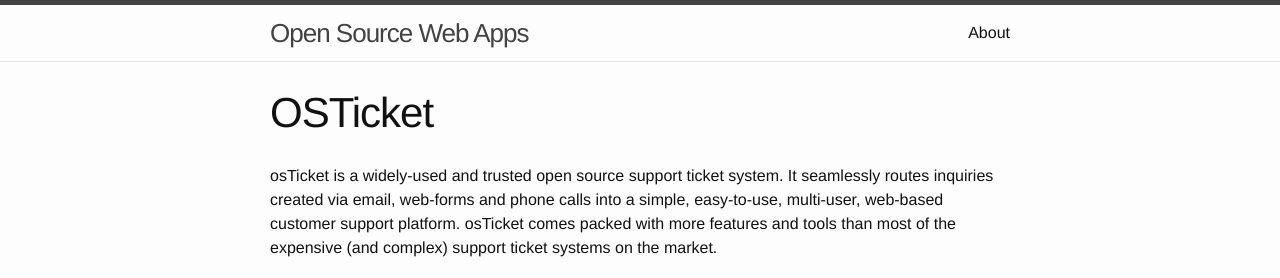
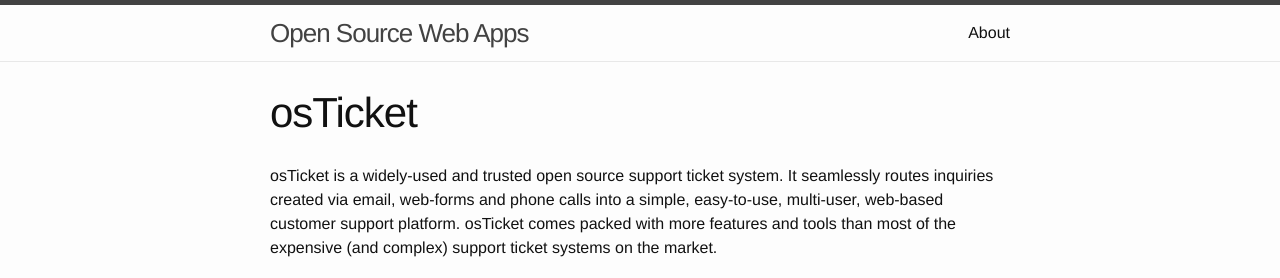
Before and after one commit to opensourcewebapps/opensourcewebapps.github.io, a Jekyll site: the page built from _apps/osticket.md, in a window 1280 px wide. Shown: the top 278 px of the page. Built offline with Jekyll 4.4.1, drawn with Linux system fonts in a browser that asks for light colours.

```diff
--- a/_apps/osticket.md
+++ b/_apps/osticket.md
@@ -1,5 +1,5 @@
 ---
-title: OSTicket
+title: osTicket
 link: http://osticket.com/
 download: http://osticket.com/download
 demo: https://www.softaculous.com/demos/osTicket
```
